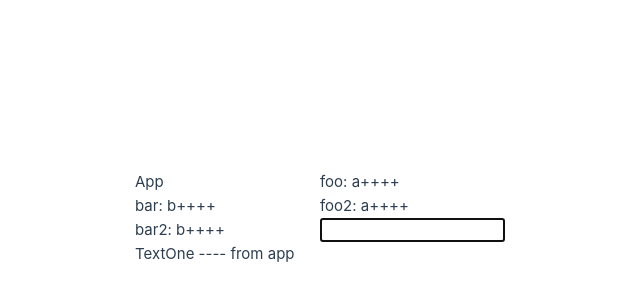
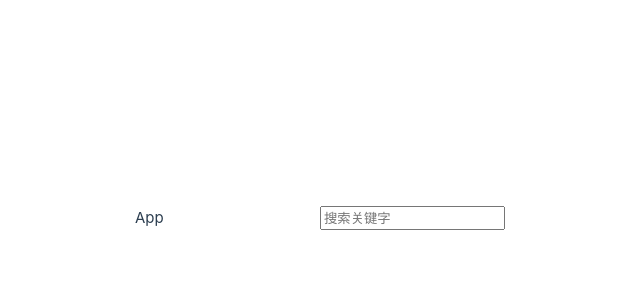
Before and after one commit to frankRenlf/vite_projects, a Vue app in the folder vue-demo/: page / in a window 1280 px wide. Shown: the part 182-482 px from the top of the page, without its empty margins (320-960 px from the left). Built offline with nearby package versions, Linux system fonts and the light colour scheme.

Commit message:
customRef

```diff
--- a/vue-demo/src/App.vue
+++ b/vue-demo/src/App.vue
@@ -1,49 +1,44 @@
 <template>
   <h2>App</h2>
-  <h3>foo: {{ stateAsRefs.foo }}</h3>
-  <h3>bar: {{ stateAsRefs.bar }}</h3>
-  <h3>foo2: {{ foo }}</h3>
-  <h3>bar2: {{ bar }}</h3>
-  <input type="text" ref="ip">
-  <text-one></text-one>
+  <input v-model="keyword" placeholder="搜索关键字" />
+  <p>{{ keyword }}</p>
 </template>
 
 <script setup lang="ts">
-import {onMounted, provide, reactive, ref, toRefs} from "vue";
-import TextOne from "@/components/TextOne.vue";
 /*
-toRefs:
-  将响应式对象中所有属性包装为ref对象, 并返回包含这些ref对象的普通对象
-  应用: 当从合成函数返回响应式对象时，toRefs 非常有用，
-        这样消费组件就可以在不丢失响应式的情况下对返回的对象进行分解使用
+customRef:
+  创建一个自定义的 ref，并对其依赖项跟踪和更新触发进行显式控制
+
+需求:
+  使用 customRef 实现 debounce 的示例
 */
-const ip = ref<HTMLElement>();
 
-onMounted(() => {
-  ip.value && ip.value.focus()
-})
-const state = reactive({
-  foo: "a",
-  bar: "b",
-});
-provide("test1", "from app");
-const stateAsRefs = toRefs(state);
+import { ref, customRef } from "vue";
 
-setTimeout(() => {
-  state.foo += "++";
-  state.bar += "++";
-}, 2000);
+const keyword = useDebouncedRef("", 500);
+console.log(keyword);
 
-const {foo, bar} = useReatureX();
-
-function useReatureX() {
-
-
-  setTimeout(() => {
-    state.foo += "++";
-    state.bar += "++";
-  }, 2000);
-
-  return toRefs(state);
+/*
+实现函数防抖的自定义ref
+*/
+function useDebouncedRef<T>(value: T, delay = 200) {
+  let timeout: number;
+  return customRef((track, trigger) => {
+    return {
+      get() {
+        // 告诉Vue追踪数据
+        track();
+        return value;
+      },
+      set(newValue: T) {
+        clearTimeout(timeout);
+        timeout = setTimeout(() => {
+          value = newValue;
+          // 告诉Vue去触发界面更新
+          trigger();
+        }, delay);
+      },
+    };
+  });
 }
 </script>
```
Also changed, not shown: vue-demo/src/App_customRef.vue (added, +49 -0 lines).
